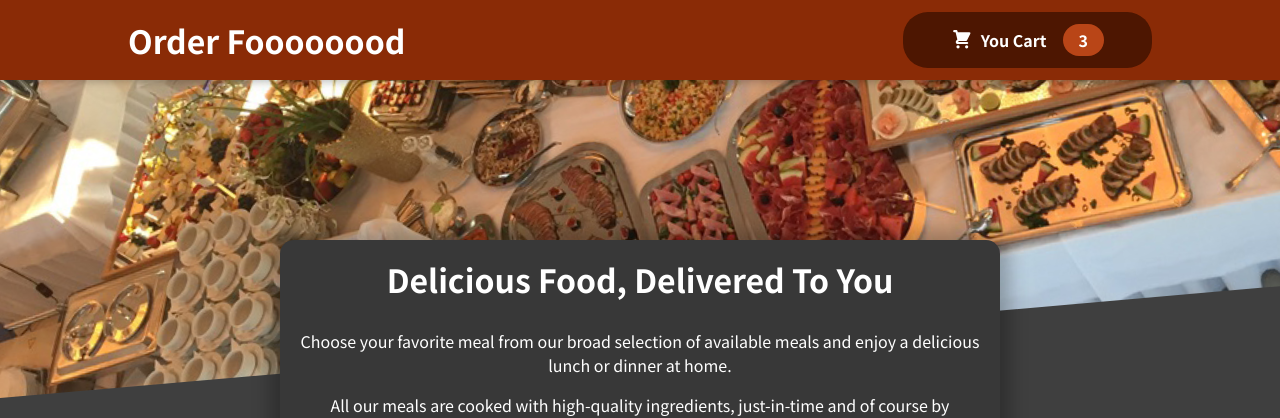
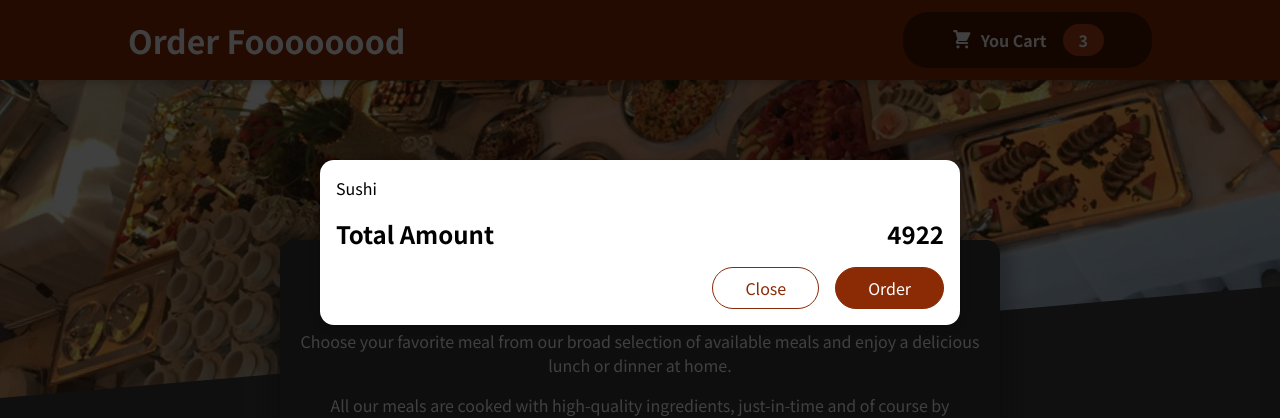
Before and after one commit to darshangit/food-order-react-v17, a React (Create React App) app: page / in a window 1280 px wide. Shown: the top 418 px of the page. Built offline with nearby package versions, Linux system fonts and the light colour scheme.

Commit message:
Portal + Modal - Important

```diff
--- a/public/index.html
+++ b/public/index.html
@@ -28,6 +28,7 @@
   </head>
   <body>
     <noscript>You need to enable JavaScript to run this app.</noscript>
+    <div id="overlays"></div>
     <div id="root"></div>
     <!--
       This HTML file is a template.
--- a/src/App.js
+++ b/src/App.js
@@ -1,10 +1,12 @@
 import "./App.css";
+import Cart from "./components/Cart/Cart";
 import Header from "./components/Layout/Header";
 import Meals from "./components/Meals/Meals";
 
 function App() {
   return (
     <>
+    <Cart/>
       <Header />
       <main>
         <Meals />
--- a/src/components/Cart/Cart.js
+++ b/src/components/Cart/Cart.js
@@ -1,3 +1,4 @@
+import Modal from "../UI/Modal";
 import styles from "./Cart.module.css";
 
 const Cart = (props) => {
@@ -9,7 +10,7 @@
     </ul>
   );
   return (
-    <div>
+    <Modal>
       {cartItems}
       <div className={styles.total}>
         <span>Total Amount</span>
@@ -19,7 +20,7 @@
         <button className={styles["button--alt"]}>Close</button>
         <button className={styles.button}>Order</button>
       </div>
-    </div>
+    </Modal>
   );
 };
 
--- /dev/null
+++ b/src/components/UI/Modal.js
@@ -0,0 +1,31 @@
+import styles from "./Modal.module.css";
+import ReactDOM from "react-dom";
+
+const Backdrop = (props) => {
+  return <div className={styles.backdrop} />;
+};
+
+const ModalOverlay = (props) => {
+  return (
+    <div className={styles.modal}>
+      <div className={styles.content}>{props.children}</div>
+    </div>
+  );
+};
+
+const portalElement = document.getElementById("overlays");
+
+const Modal = (props) => {
+  return (
+    <>
+      {ReactDOM.createPortal(<Backdrop />, portalElement)}
+      {ReactDOM.createPortal(
+        <ModalOverlay>{props.children}</ModalOverlay>,
+        portalElement
+      )}
+      {}
+    </>
+  );
+};
+
+export default Modal;
--- /dev/null
+++ b/src/components/UI/Modal.module.css
@@ -0,0 +1,40 @@
+.backdrop {
+  position: fixed;
+  top: 0;
+  left: 0;
+  width: 100%;
+  height: 100vh;
+  z-index: 20;
+  background-color: rgba(0, 0, 0, 0.75);
+}
+
+.modal {
+  position: fixed;
+  top: 20vh;
+  left: 5%;
+  width: 90%;
+  background-color: white;
+  padding: 1rem;
+  border-radius: 14px;
+  box-shadow: 0 2px 8px rgba(0, 0, 0, 0.25);
+  z-index: 30;
+  animation: slide-down 300ms ease-out forwards;
+}
+
+@media (min-width: 768px) {
+  .modal {
+    width: 40rem;
+    left: calc(50% - 20rem);
+  }
+}
+
+@keyframes slide-down {
+  from {
+    opacity: 0;
+    transform: translateY(-3rem);
+  }
+  to {
+    opacity: 1;
+    transform: translateY(0);
+  }
+}
```
